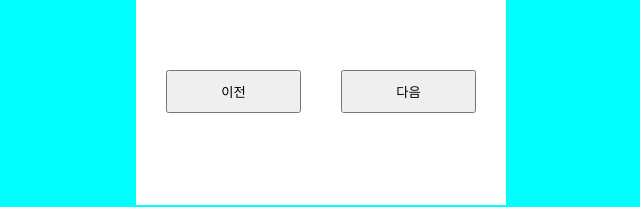
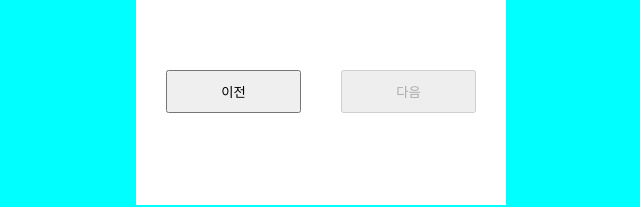
Before and after one commit to kyr4601/yerin-multi-step-form, a React (Vite) app: page /hobby in a window 1280 px wide. Shown: the part 505-712 px from the top of the page, without its empty margins (319-959 px from the left). Built offline with nearby package versions, Linux system fonts and the light colour scheme.

Commit message:
Feat: hobby 페이지 버튼 활성화 기능 추가

```diff
--- a/src/pages/Hobby.tsx
+++ b/src/pages/Hobby.tsx
@@ -16,13 +16,18 @@ const hobbies = [
 
 const Hobby = () => {
   const [selected, setSelected] = useState<string[]>([]);
+  const [isDisabled, setIsDisabled] = useState(true);
 
   function handleCheck(hobby: string) {
+    let newSelected = selected;
     if (selected.includes(hobby)) {
-      setSelected(selected.filter((item) => item !== hobby));
+      newSelected = selected.filter((item) => item !== hobby);
     } else if (selected.length < 3) {
-      setSelected([...selected, hobby]);
+      newSelected = [...selected, hobby];
     }
+
+    setSelected(newSelected);
+    setIsDisabled(newSelected.length === 0);
   }
   return (
     <section className={s.container}>
@@ -39,7 +44,9 @@ const Hobby = () => {
       </div>
       <div className={s.btnContainer}>
         <Button type={'prev'}>이전</Button>
-        <Button type={'next'}>다음</Button>
+        <Button type={'next'} isDisabled={isDisabled}>
+          다음
+        </Button>
       </div>
     </section>
   );
```
